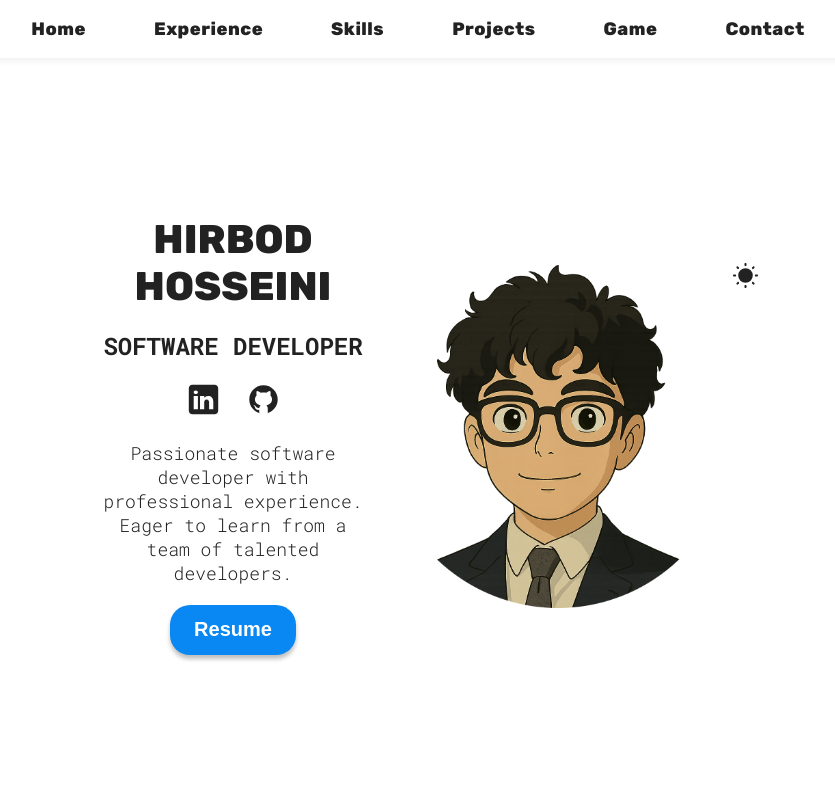
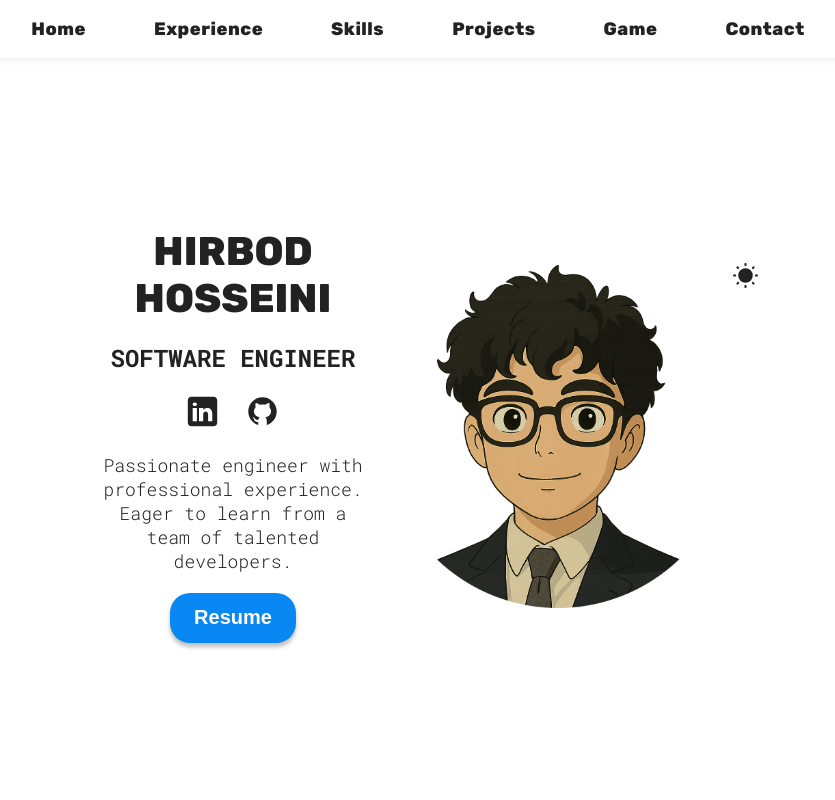
Before and after one commit to Hirbod03/PersonalWebsite, a React (Vite) app: page / in a window 1280 px wide. Shown: the top 800 px of the page, without its empty margins (222-1057 px from the left). Built offline with nearby package versions, Linux system fonts and the light colour scheme.

Commit message:
I'm an engineer ;)

```diff
--- a/src/sections/Hero/Hero.jsx
+++ b/src/sections/Hero/Hero.jsx
@@ -42,7 +42,7 @@ function Hero() {
             <div className={styles.info}>
                 {/* Name and title */}
                 <h1>Hirbod<br/>Hosseini</h1>
-                <h2>Software Developer</h2>
+                <h2>Software Engineer</h2>
                 {/* Social icons */}
                 <span>
                     <a href="https://www.linkedin.com/in/hirbod03/" target="_blank">
@@ -54,7 +54,7 @@ function Hero() {
                 </span>
                 {/* Short description */}
                 <p className={styles.description}>
-                    Passionate software developer with professional experience.
+                    Passionate engineer with professional experience.
                     Eager to learn from a team of talented developers.
                 </p>
                 {/* Resume download button */}
```
